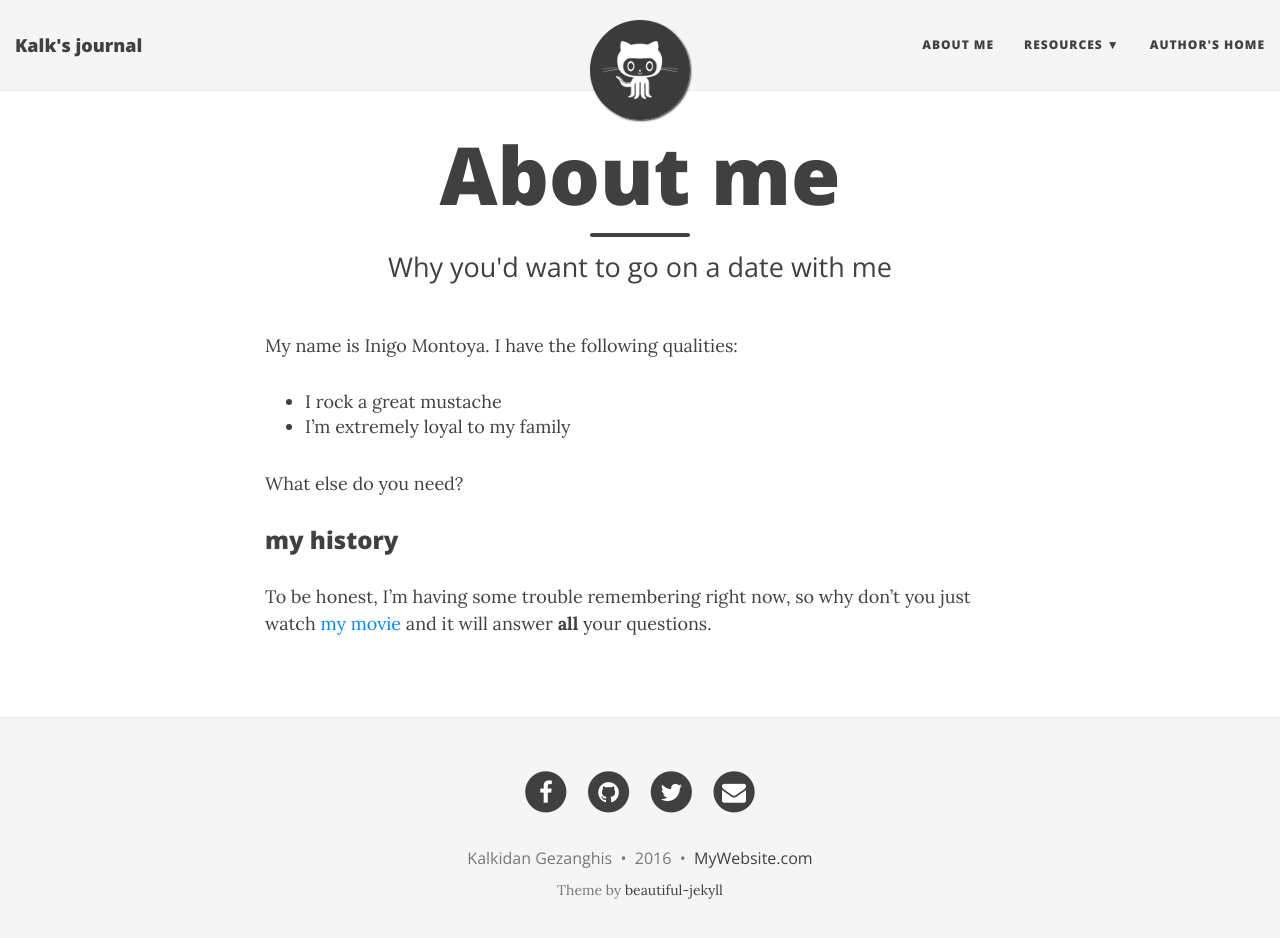
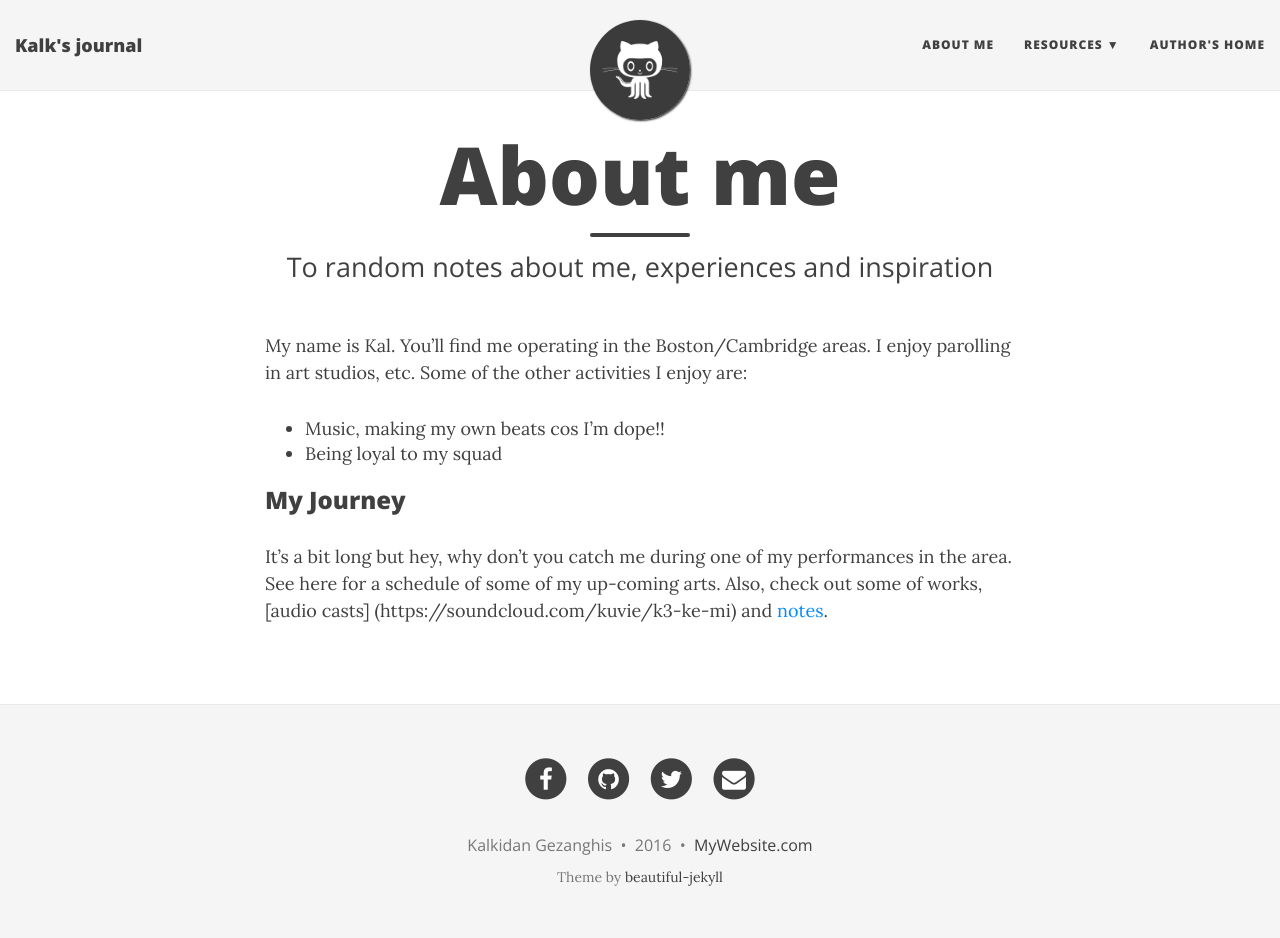
Before and after one commit to obanko01/obanko01.github.io, a Jekyll site: the page built from aboutme.md, in a window 1280 px wide and 951 px high. Shown: the top 938 px of the window. Built offline with Jekyll 4.4.1, drawn with Linux system fonts in a browser that asks for light colours; nearby versions of some CDN libraries.

Commit message:
Made changes to index files and about me

```diff
--- a/aboutme.md
+++ b/aboutme.md
@@ -1,16 +1,15 @@
 ---
 layout: page
 title: About me
-subtitle: Why you'd want to go on a date with me
+subtitle: To random notes about me, experiences and inspiration
 ---
 
-My name is Inigo Montoya. I have the following qualities:
+My name is Kal. You'll find me operating in the Boston/Cambridge areas. I enjoy parolling in art studios, etc. Some of the other activities I enjoy are:
 
-- I rock a great mustache
-- I'm extremely loyal to my family
+- Music, making my own beats cos I'm dope!!
+- Being loyal to my squad
 
-What else do you need?
 
-### my history
+### My Journey
 
-To be honest, I'm having some trouble remembering right now, so why don't you just watch [my movie](http://en.wikipedia.org/wiki/The_Princess_Bride_%28film%29) and it will answer **all** your questions.
+It's a bit long but hey, why don't you catch me during one of my performances in the area. See here for a schedule of some of my up-coming arts. Also, check out some of works, [audio casts] (https://soundcloud.com/kuvie/k3-ke-mi) and [notes](http://obanko01.github.io/).
--- a/index.html
+++ b/index.html
@@ -1,7 +1,7 @@
 ---
 layout: page
-title: My website
-subtitle: This is where I will tell my friends way too much about me
+title: The life and experiences of Kal
+subtitle: Daily dosage of awesomeness, more awesome than sliced bread!
 ---
 
 <div class="posts-list">
```
